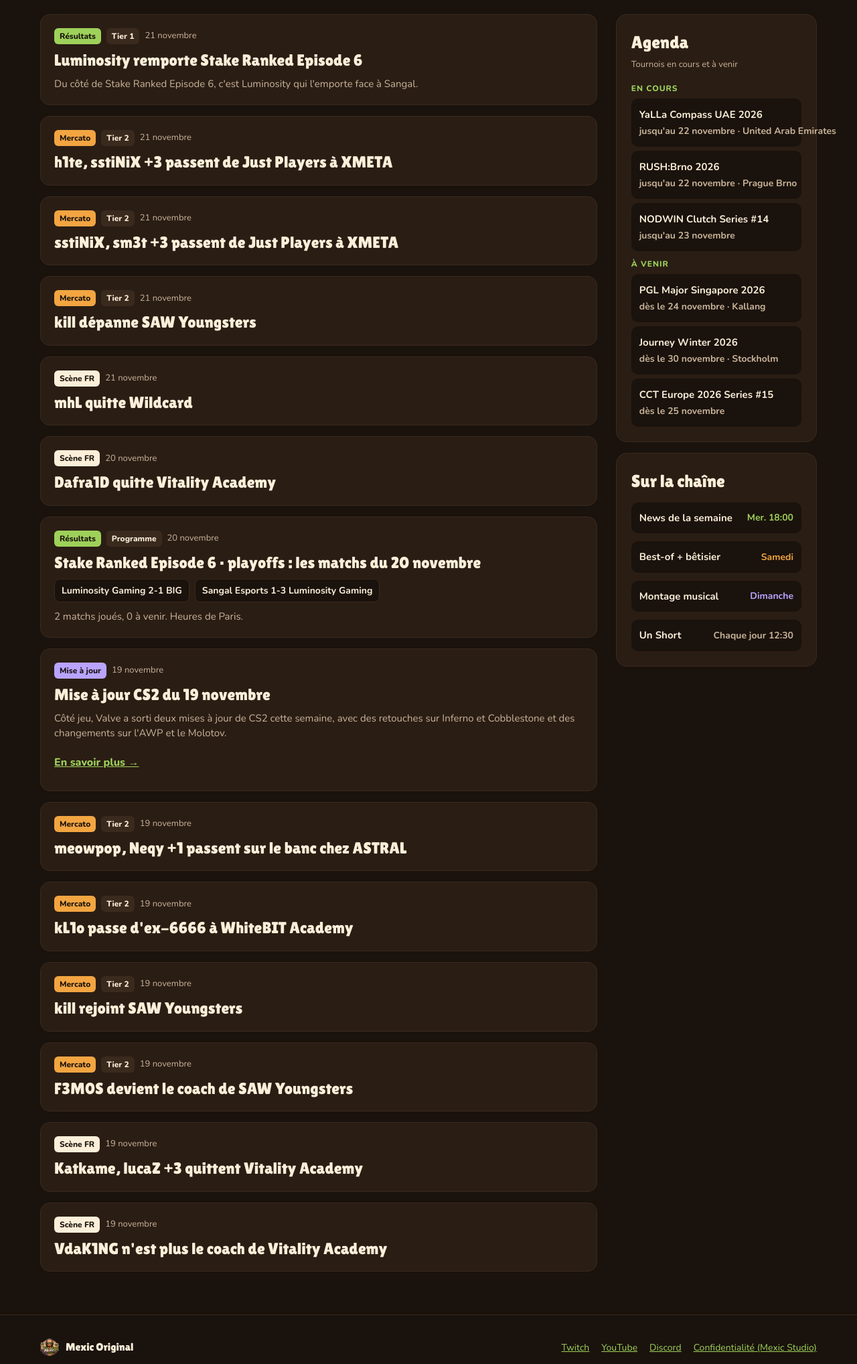
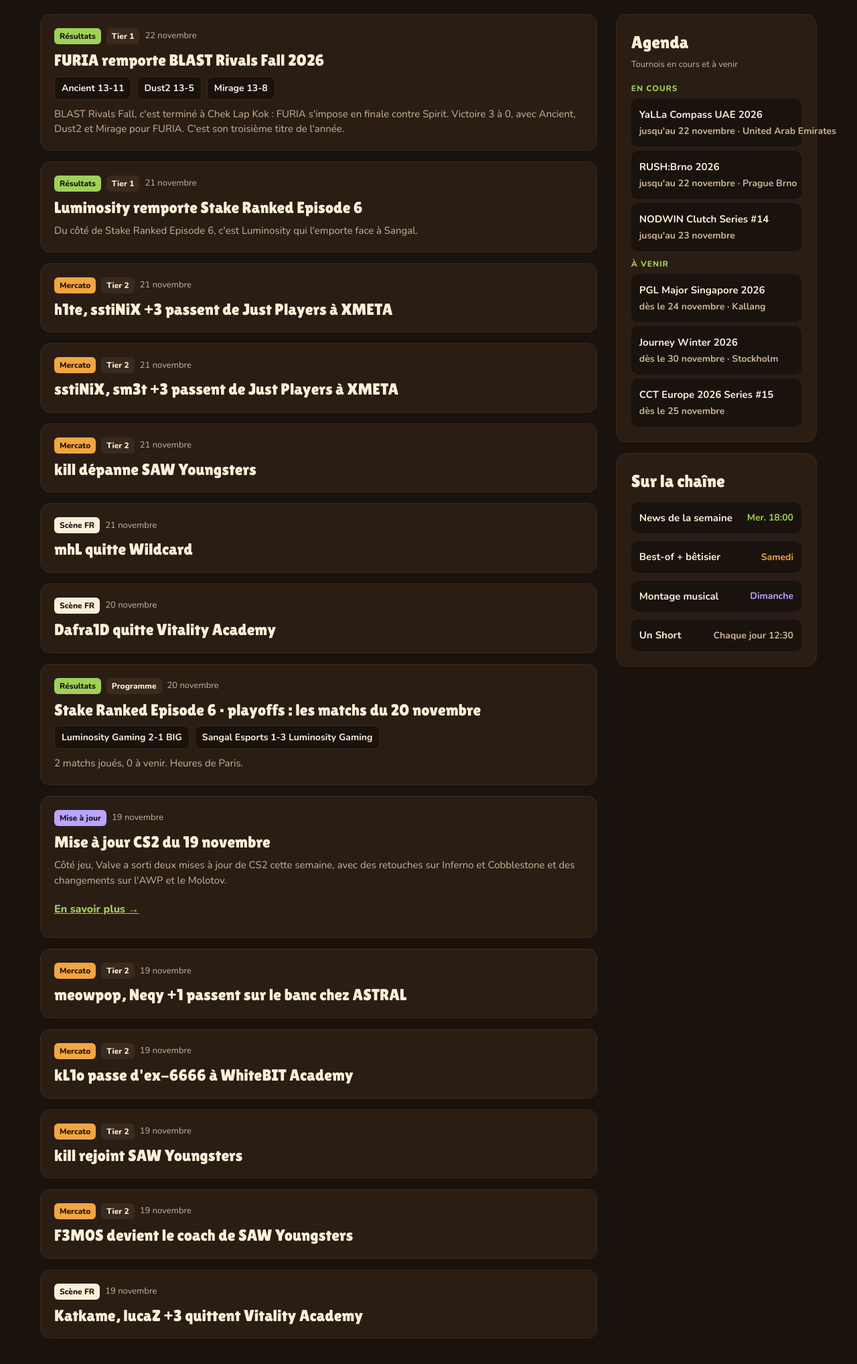
Before and after one commit to Mexic-o/mexic-o.github.io, a plain HTML site: page news.html in a window 1280 px wide. Shown: the part 352-2388 px from the top of the page at 67% size. Drawn offline with nearby package versions, Linux system fonts and the light colour scheme.

Commit message:
News CS2 du 22/11

```diff
--- a/news.json
+++ b/news.json
@@ -1,9 +1,21 @@
 {
   "maj": "2026-11-22",
-  "maj_heure": "18:15",
+  "maj_heure": "21:53",
   "semaine": "",
   "video": "",
   "articles": [
+    {
+      "date": "2026-11-22",
+      "titre": "FURIA remporte BLAST Rivals Fall 2026",
+      "resume": "BLAST Rivals Fall, c'est terminé à Chek Lap Kok : FURIA s'impose en finale contre Spirit. Victoire 3 à 0, avec Ancient, Dust2 et Mirage pour FURIA. C'est son troisième titre de l'année.",
+      "categorie": "resultats",
+      "tier": "Tier 1",
+      "cartes": [
+        "Ancient 13-11",
+        "Dust2 13-5",
+        "Mirage 13-8"
+      ]
+    },
     {
       "date": "2026-11-21",
       "titre": "Luminosity remporte Stake Ranked Episode 6",
@@ -96,12 +108,6 @@
       "titre": "Katkame, lucaZ +3 quittent Vitality Academy",
       "resume": "",
       "categorie": "fr"
-    },
-    {
-      "date": "2026-11-19",
-      "titre": "VdaK1NG n'est plus le coach de Vitality Academy",
-      "resume": "",
-      "categorie": "fr"
     }
   ],
   "matchs": [
```
Also changed, not shown: outil/debug/tournoi_PGL_2026_Singapore.html (+3 -3 lines), outil/historique.json (+15 -10 lines).
